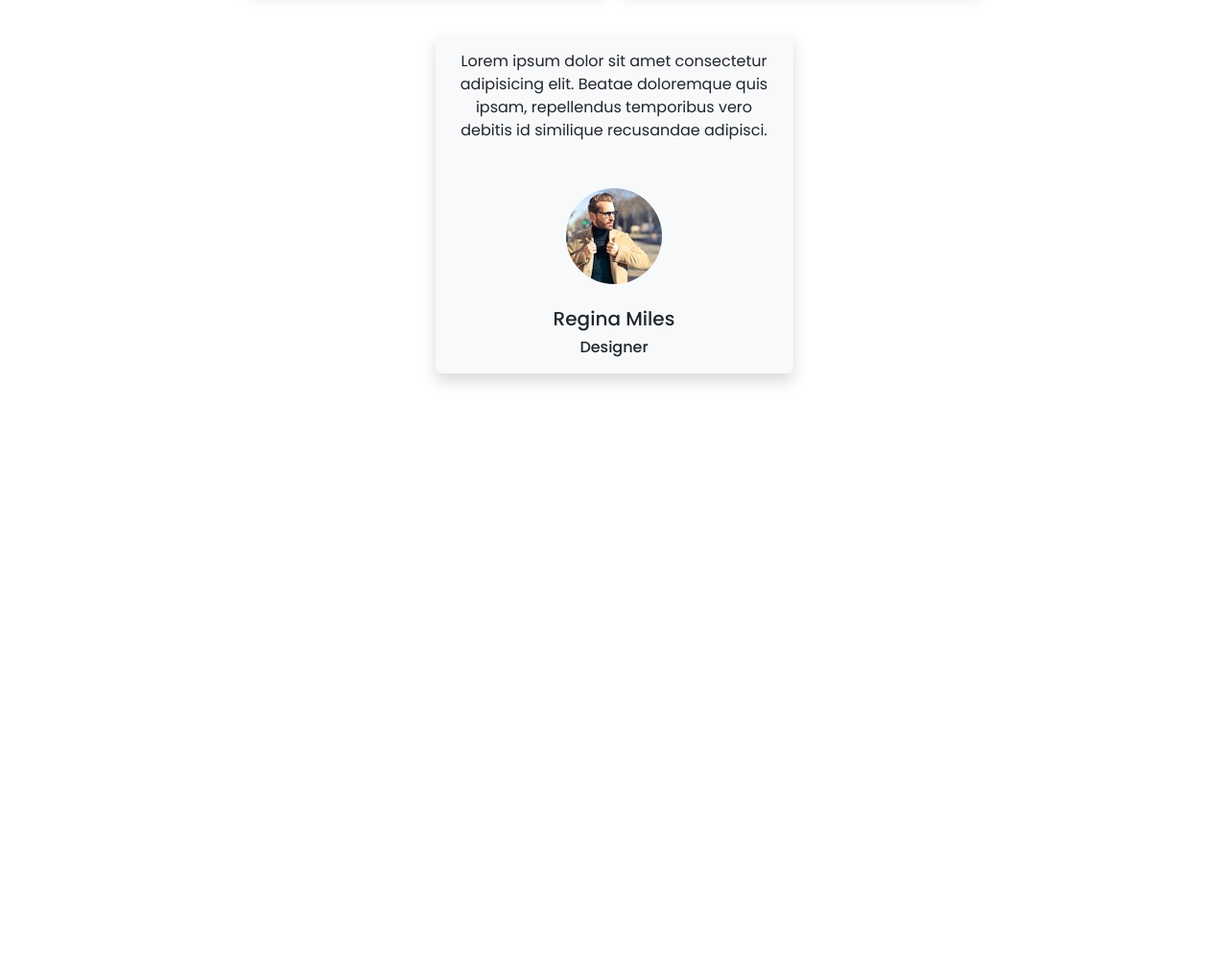
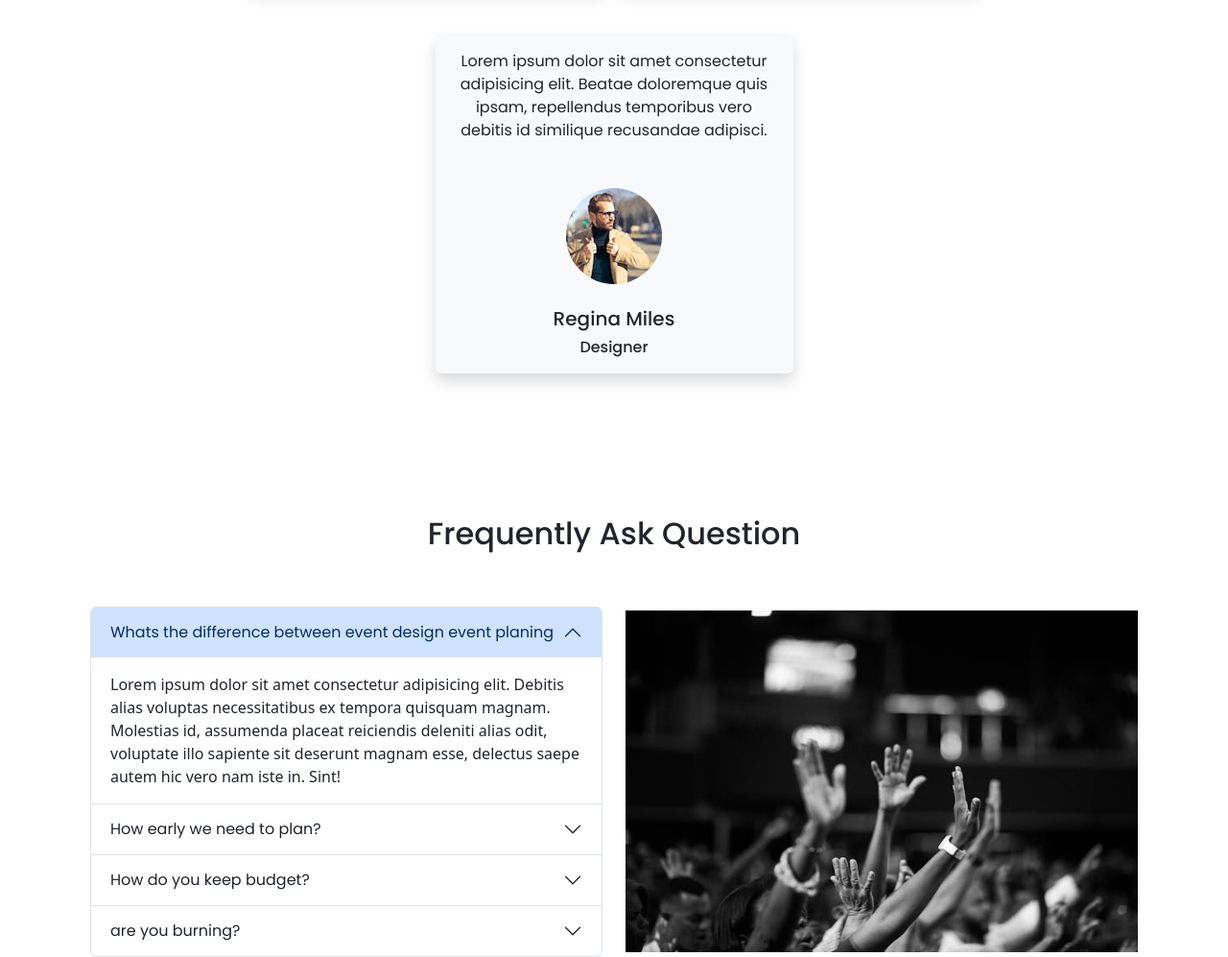
Before and after one commit to devmusfiqurrahimofficial/abacus-convantion, a plain HTML site: page index.html in a window 1280 px wide. Shown: the part 2670-3667 px from the top of the page at 96% size. Before the commit the page ends 3107 px from the top, so only its background shows below. Drawn offline with nearby package versions, Linux system fonts and the light colour scheme.

Commit message:
FAQ added

```diff
--- a/index.html
+++ b/index.html
@@ -239,7 +239,75 @@
 
     <!-- client end -->
 
+    <section class="faq website-margin-top">
+        <h2 class="text-center pb-5">Frequently Ask Question</h2>
+      <div class="container">
+        <div class="row align-items-center">
+            <div class="col-12 col-md-6">
+                <div>
+                    <div class="accordion" id="accordionExample">
+                        <div class="accordion-item">
+                          <h2 class="accordion-header">
+                            <button class="accordion-button" type="button" data-bs-toggle="collapse" data-bs-target="#collapseOne" aria-expanded="true" aria-controls="collapseOne">
+                             Whats the difference between event design event planing
+                            </button>
+                          </h2>
+                          <div id="collapseOne" class="accordion-collapse collapse show" data-bs-parent="#accordionExample">
+                            <div class="accordion-body">
+                             Lorem ipsum dolor sit amet consectetur adipisicing elit. Debitis alias voluptas necessitatibus ex tempora quisquam magnam. Molestias id, assumenda placeat reiciendis deleniti alias odit, voluptate illo sapiente sit deserunt magnam esse, delectus saepe autem hic vero nam iste in. Sint!
+                            </div>
+                          </div>
+                        </div>
+                        <div class="accordion-item">
+                          <h2 class="accordion-header">
+                            <button class="accordion-button collapsed" type="button" data-bs-toggle="collapse" data-bs-target="#collapseTwo" aria-expanded="false" aria-controls="collapseTwo">
+                            How early we need to plan?
+                            </button>
+                          </h2>
+                          <div id="collapseTwo" class="accordion-collapse collapse" data-bs-parent="#accordionExample">
+                            <div class="accordion-body">
+                           Lorem ipsum dolor sit amet consectetur adipisicing elit. Nam dolorem doloremque, tempore natus explicabo corrupti architecto ipsa accusantium, velit placeat sunt suscipit distinctio, illum numquam voluptatum fuga corporis. Aliquam facilis quasi iure laborum dolorum ullam eveniet enim eius doloribus facere.
+                            </div>
+                          </div>
+                        </div>
+                        <div class="accordion-item">
+                          <h2 class="accordion-header">
+                            <button class="accordion-button collapsed" type="button" data-bs-toggle="collapse" data-bs-target="#collapseThree" aria-expanded="false" aria-controls="collapseThree">
+                              How do you keep budget?
+                            </button>
+                          </h2>
+                          <div id="collapseThree" class="accordion-collapse collapse" data-bs-parent="#accordionExample">
+                            <div class="accordion-body">
+                            Lorem ipsum dolor sit, amet consectetur adipisicing elit. Tempore labore praesentium corporis, laborum vero enim amet, ut asperiores totam architecto ea cumque perferendis voluptas illum expedita numquam libero et delectus, doloremque facilis error reiciendis. Iusto placeat ullam maiores aperiam veritatis?
+                            </div>
+                          </div>
+                        </div>
+                        <div class="accordion-item">
+                          <h2 class="accordion-header">
+                            <button class="accordion-button collapsed" type="button" data-bs-toggle="collapse" data-bs-target="#collapsefour" aria-expanded="false" aria-controls="collapsefour">
+                              are you burning?
+                            </button>
+                          </h2>
+                          <div id="collapsefour" class="accordion-collapse collapse" data-bs-parent="#accordionExample">
+                            <div class="accordion-body">
+                            Lorem ipsum dolor sit, amet consectetur adipisicing elit. Tempore labore praesentium corporis, laborum vero enim amet, ut asperiores totam architecto ea cumque perferendis voluptas illum expedita numquam libero et delectus, doloremque facilis error reiciendis. Iusto placeat ullam maiores aperiam veritatis?
+                            </div>
+                          </div>
+                        </div>
+                      </div>
+                </div>
+            </div>
+            <div class="col-12 col-md-6">
+                <div>
+                    <img src="img/hero-2.jpg" class="img-fluid" alt="">
+                </div>
+            </div>
+        </div>
+      </div>
 
+      </section>
+
+    <!-- faq section added -->
 </main>
 
 
```
